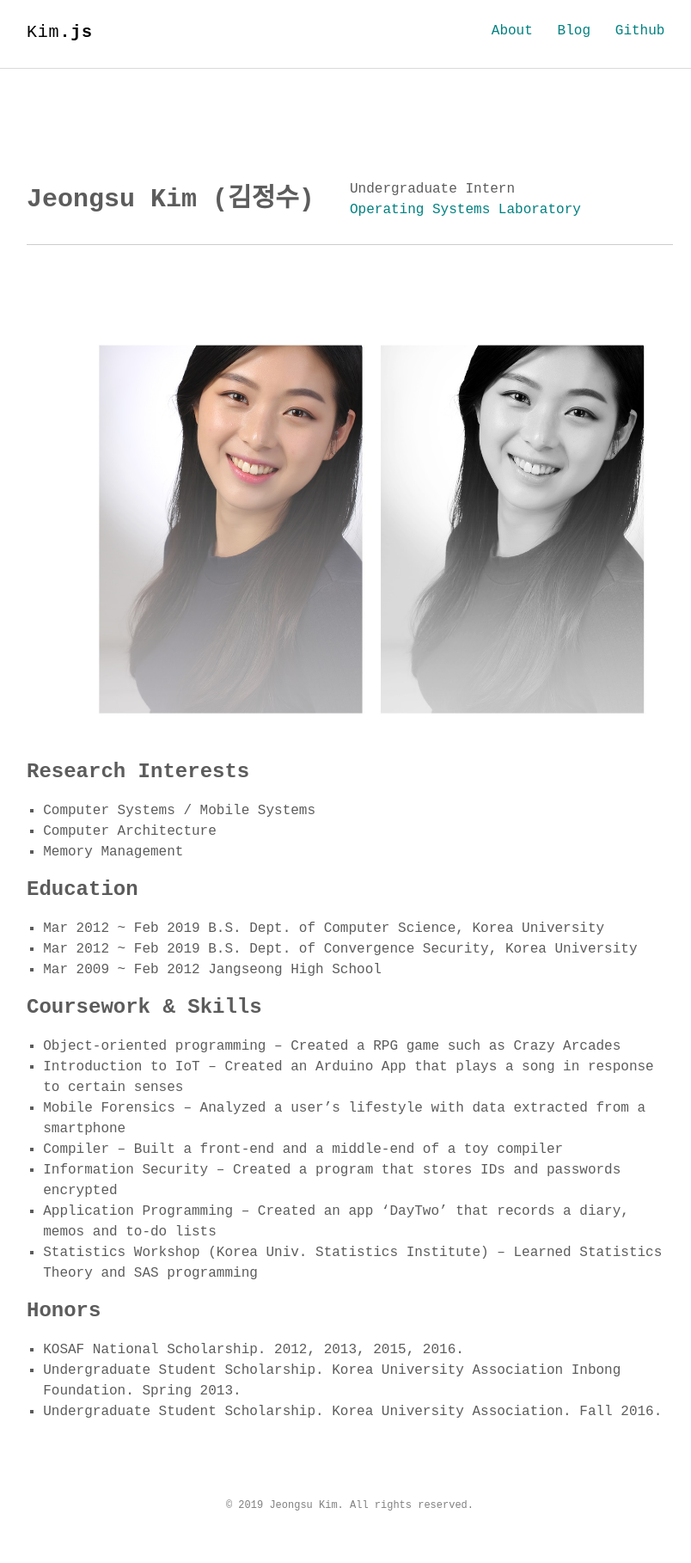
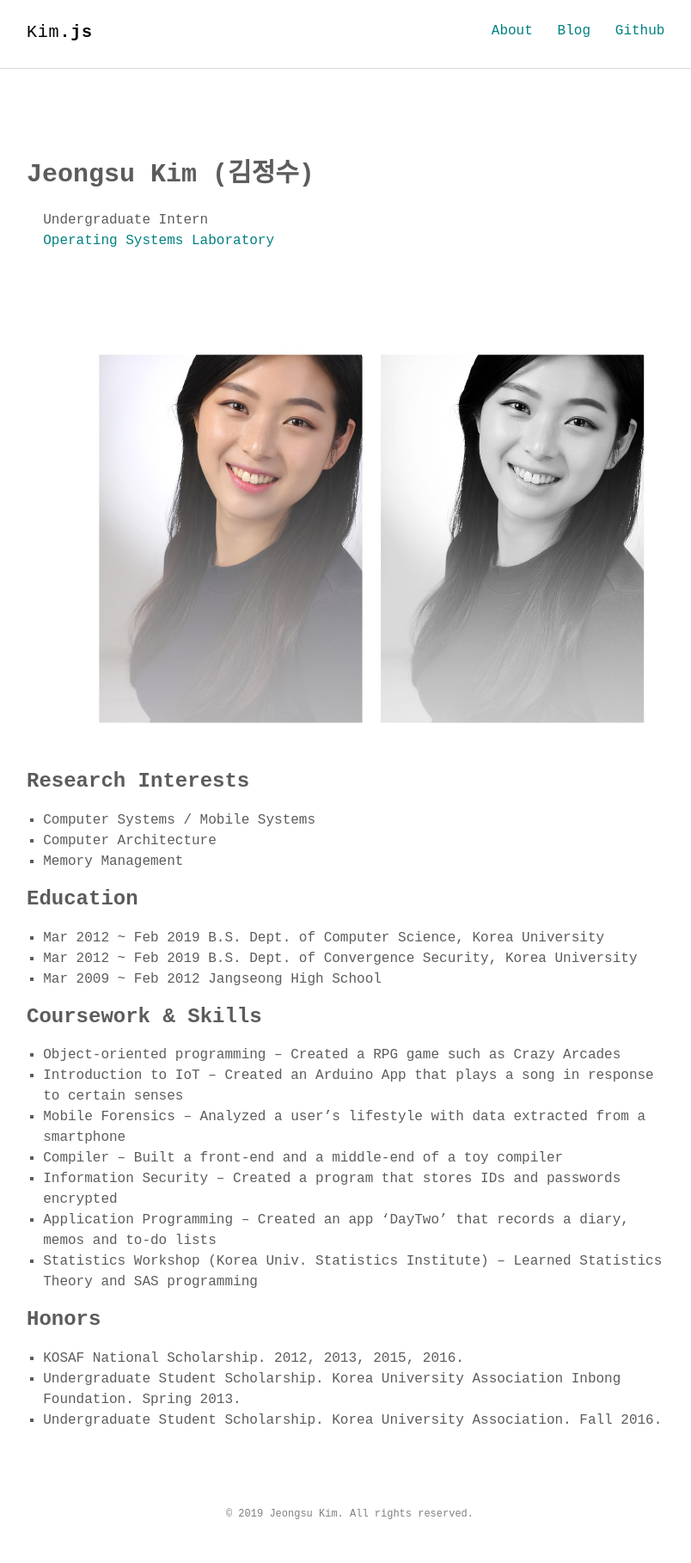
Before and after one commit to Kim-JeongSu/info, a Jekyll site: the page built from index.html, in a window 1280 px wide. Shown: the whole page at 86% size, without its empty margins (233-1037 px from the left). Built offline with Jekyll 4.4.1, drawn with Linux system fonts in a browser that asks for light colours; some web fonts are replaced.

Commit message:
Update index.html

```diff
--- a/index.html
+++ b/index.html
@@ -5,7 +5,7 @@ layout: page
 
 {% include intro.html %}
 
-<table>
+<!--table>
   <tr>
     <td>
       <h1 id="jeongsukim">Jeongsu Kim (김정수)</h1>
@@ -15,7 +15,13 @@ layout: page
       <a href="https://os.korea.ac.kr/">Operating Systems Laboratory</a>
     </td>
   </tr>
-</table>
+</table-->
+<h1 id="jeongsukim">Jeongsu Kim (김정수)</h1>
+
+<ul>
+Undergraduate Intern<br>
+<a href="https://os.korea.ac.kr/">Operating Systems Laboratory</a>
+</ul>
 
 <p><img src="https://raw.githubusercontent.com/Kim-JeongSu/info/master/assets/images/KJS.jpg" alt="image" /></p>
 
```
